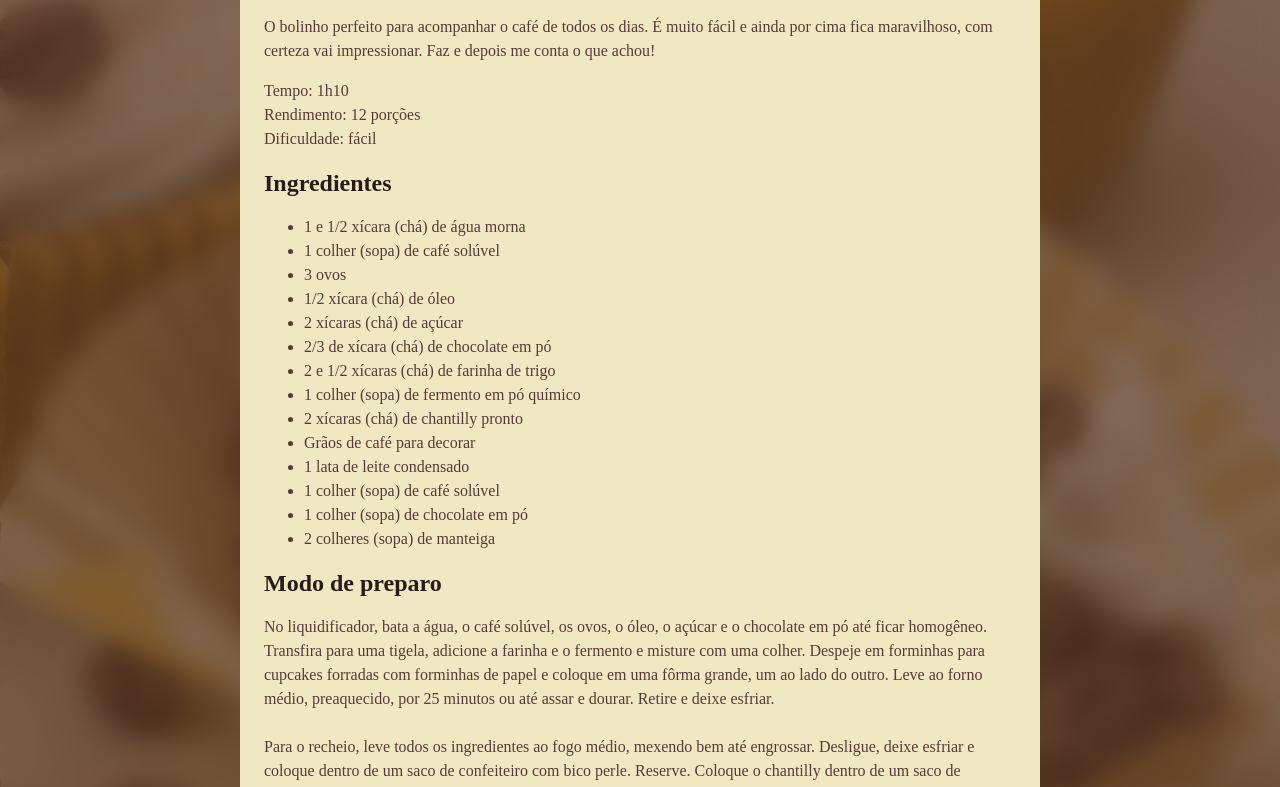
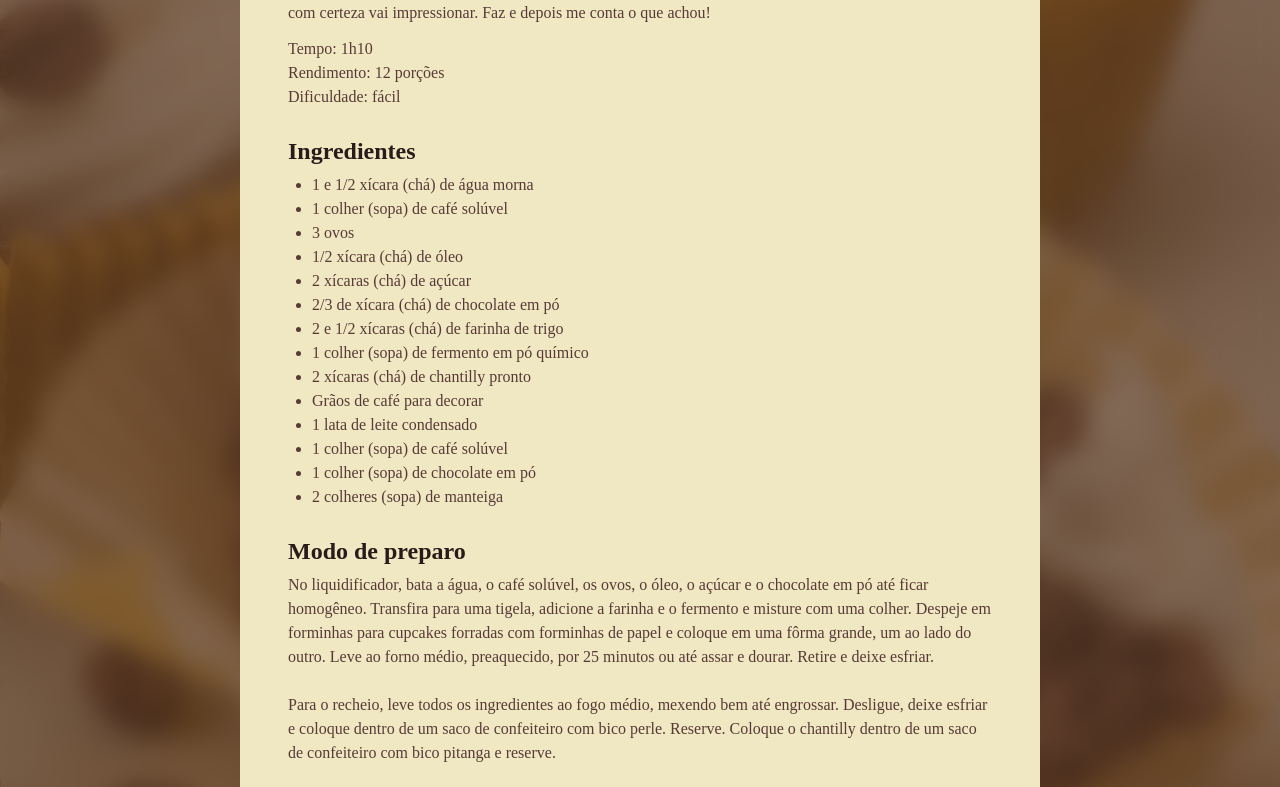
Before and after one commit to BrunoCaputo/pagina-receita, a plain HTML site: page index.html in a window 1280 px wide. Shown: the part 586-1373 px from the top of the page. Drawn offline with Linux system fonts and the light colour scheme; a web font is replaced by a local one.

Commit message:
feat: Margin and paddings improvement

```diff
--- a/style.css
+++ b/style.css
@@ -1,3 +1,8 @@
+* {
+  margin: 0;
+  padding: 0;
+}
+
 :root {
   font-family: "Alice", serif;
   line-height: 150%;
@@ -11,8 +16,6 @@ body {
 
   -webkit-backdrop-filter: blur(12px);
   backdrop-filter: blur(12px);
-
-  margin: 0;
 
   min-width: 100vw;
   min-height: 100vh;
@@ -32,16 +35,34 @@ img {
   border-radius: 16px;
 }
 
+main {
+  padding: 24px;
+}
+
+section + section {
+  margin-top: 24px;
+}
+
+#about p + p {
+  margin-top: 12px;
+}
+
 h1 {
   line-height: 140%;
   font-size: 40px;
 }
 
 h2 {
+  line-height: 150%;
   font-size: 24px;
 }
 
 h1,
 h2 {
   color: #291b1a;
+  margin-bottom: 4px;
 }
+
+ul {
+  padding-left: 24px;
+}
```
